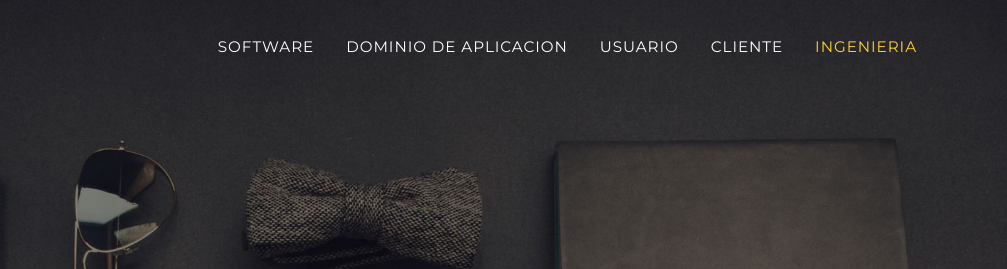
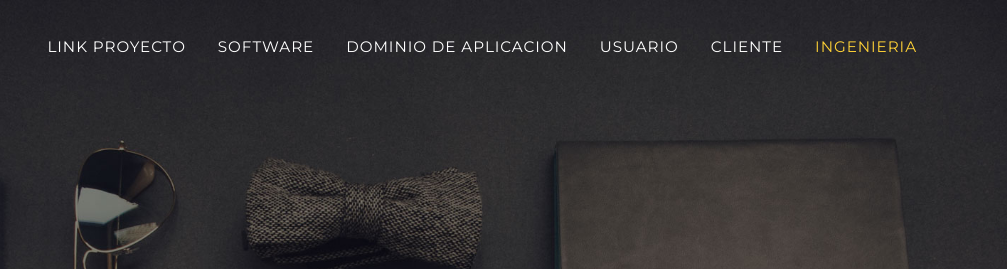
Before and after one commit to Dariela2020/ProyectoLeng, a plain HTML site: page index.html in a window 1280 px wide. Shown: the top 269 px of the page, 273-1280 px from the left. Drawn offline with nearby package versions, Linux system fonts and the light colour scheme; a web font is replaced by a local one.

Commit message:
crear boton
creacion de boton de links

```diff
--- a/index.html
+++ b/index.html
@@ -23,6 +23,7 @@
                 <a class="navbar-brand js-scroll-trigger" href="#page-top"><img src="assets/img/navbar-logo.svg" alt="" /></a><button class="navbar-toggler navbar-toggler-right" type="button" data-toggle="collapse" data-target="#navbarResponsive" aria-controls="navbarResponsive" aria-expanded="false" aria-label="Toggle navigation">Menu<i class="fas fa-bars ml-1"></i></button>
                 <div class="collapse navbar-collapse" id="navbarResponsive">
                     <ul class="navbar-nav text-uppercase ml-auto">
+                        <li class="nav-item"><a class="nav-link js-scroll-trigger" href="https://softwareiv.azurewebsites.net">Link Proyecto</a></li>
                         <li class="nav-item"><a class="nav-link js-scroll-trigger" href="#services">Software</a></li>
                         <li class="nav-item"><a class="nav-link js-scroll-trigger" href="#portfolio">Dominio de aplicacion</a></li>
                         <li class="nav-item"><a class="nav-link js-scroll-trigger" href="#about">Usuario</a></li>
```
